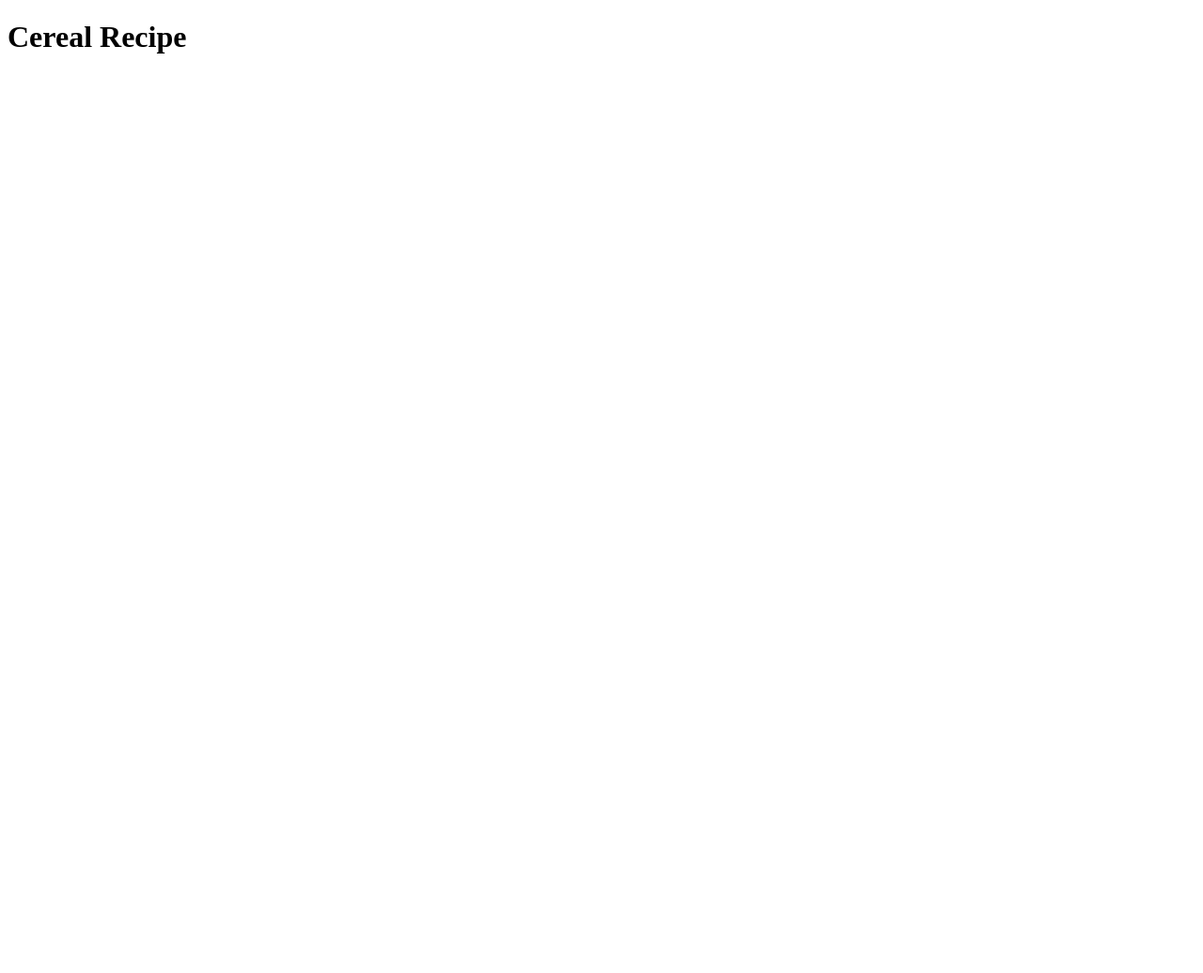
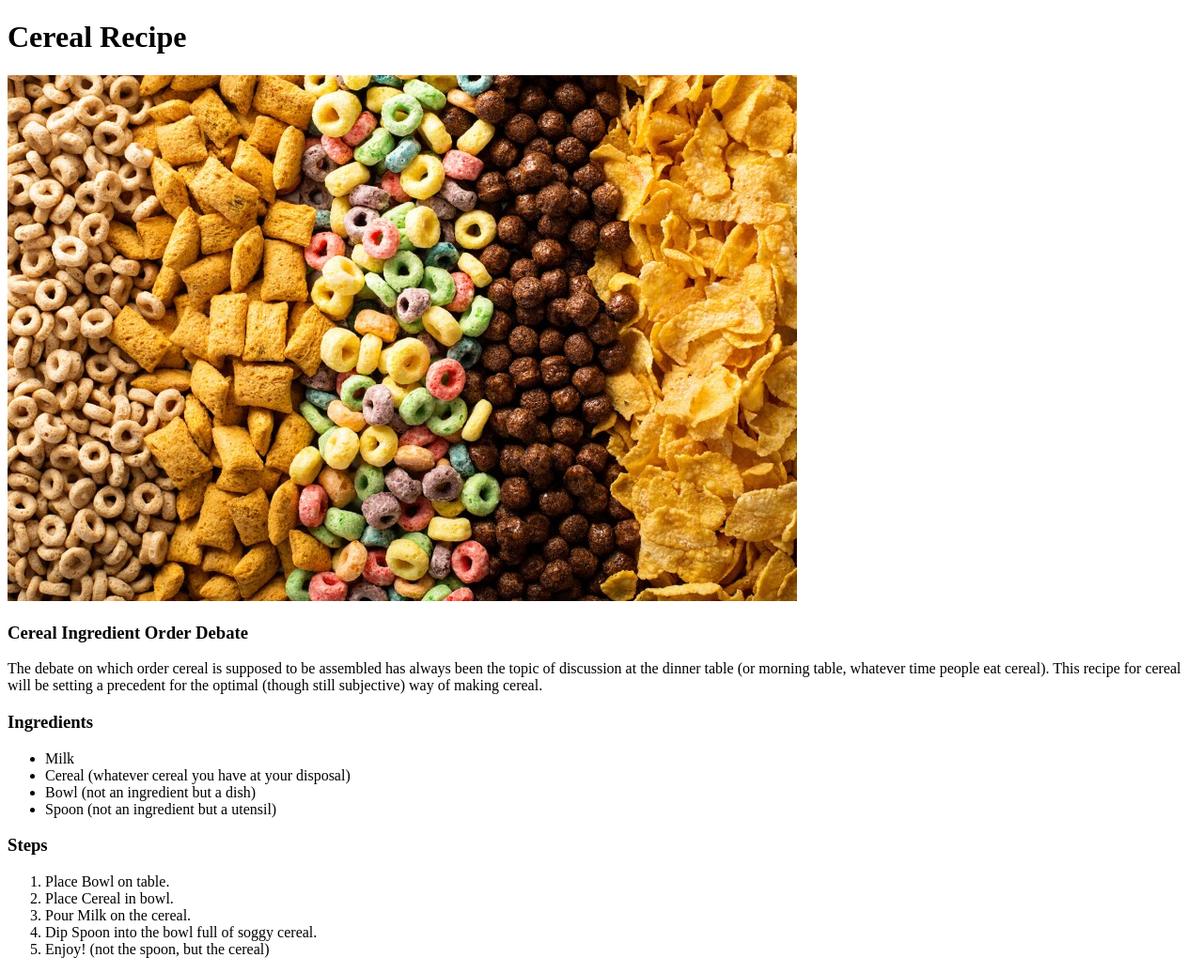
Before and after one commit to IcelandSpar/odin-recipes, a plain HTML site: page recipes/cereal.html in a window 1280 px wide. Shown: the whole page at 94% size. Before the commit the page ends 800 px from the top, so only its background shows below. Drawn offline with Linux system fonts and the light colour scheme.

Commit message:
Add cereal recipe ingredients, steps, and image

```diff
--- a/recipes/cereal.html
+++ b/recipes/cereal.html
@@ -11,7 +11,25 @@
 
 <body>
   <h1>Cereal Recipe</h1>
+  <img src="./cereal.jpeg" alt="Picture of assorted cereals in vertical lines." height="560" width ="840">
+  <h3>Cereal Ingredient Order Debate</h3>
+    <p>The debate on which order cereal is supposed to be assembled has always been the topic of discussion at the dinner table (or morning table, whatever time people eat cereal). This recipe for cereal will be setting a precedent for the optimal (though still subjective) way of making cereal.</p>
+  <h3>Ingredients</h3>
+  <ul>
+    <li>Milk</li>
+    <li>Cereal (whatever cereal you have at your disposal)</li>
+    <li>Bowl (not an ingredient but a dish)</li>
+    <li>Spoon (not an ingredient but a utensil)</li>
+  </ul>
 
+  <h3>Steps</h3>
+  <ol>
+    <li>Place Bowl on table.</li>
+    <li>Place Cereal in bowl.</li>
+    <li>Pour Milk on the cereal.</li>
+    <li>Dip Spoon into the bowl full of soggy cereal.</li>
+    <li>Enjoy! (not the spoon, but the cereal)</li>
+  </ol>
 </body>
 
 
```
Also changed, not shown: recipes/cereal.jpeg (added).
